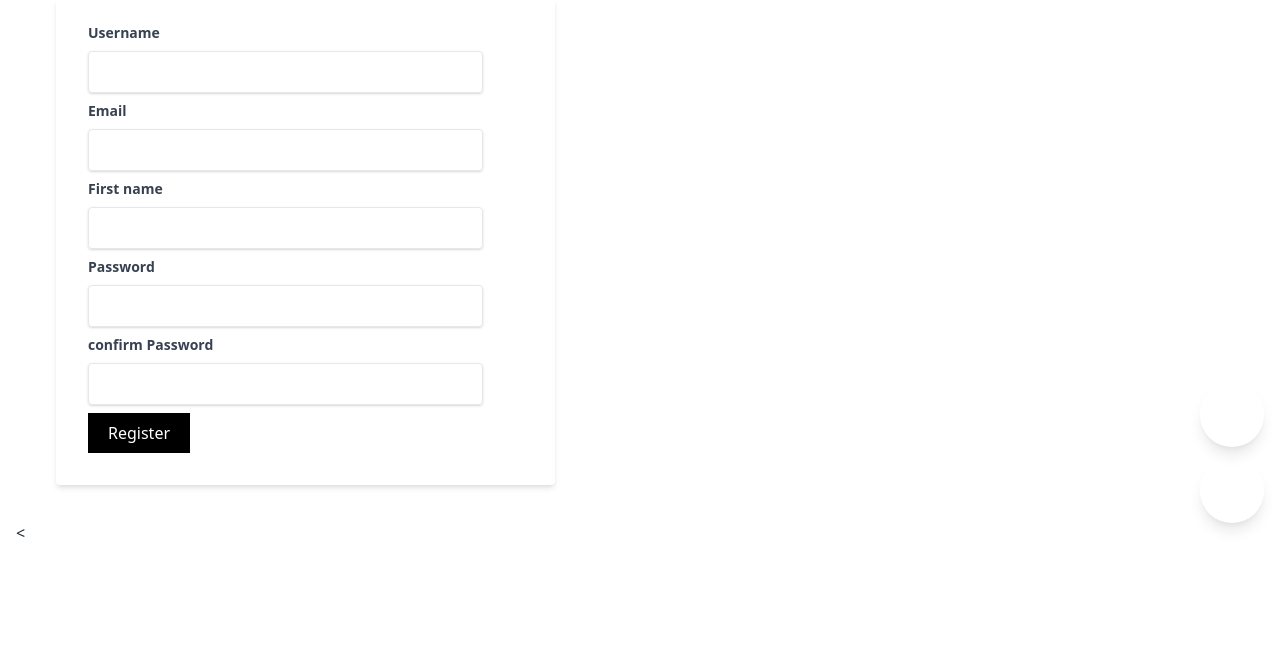
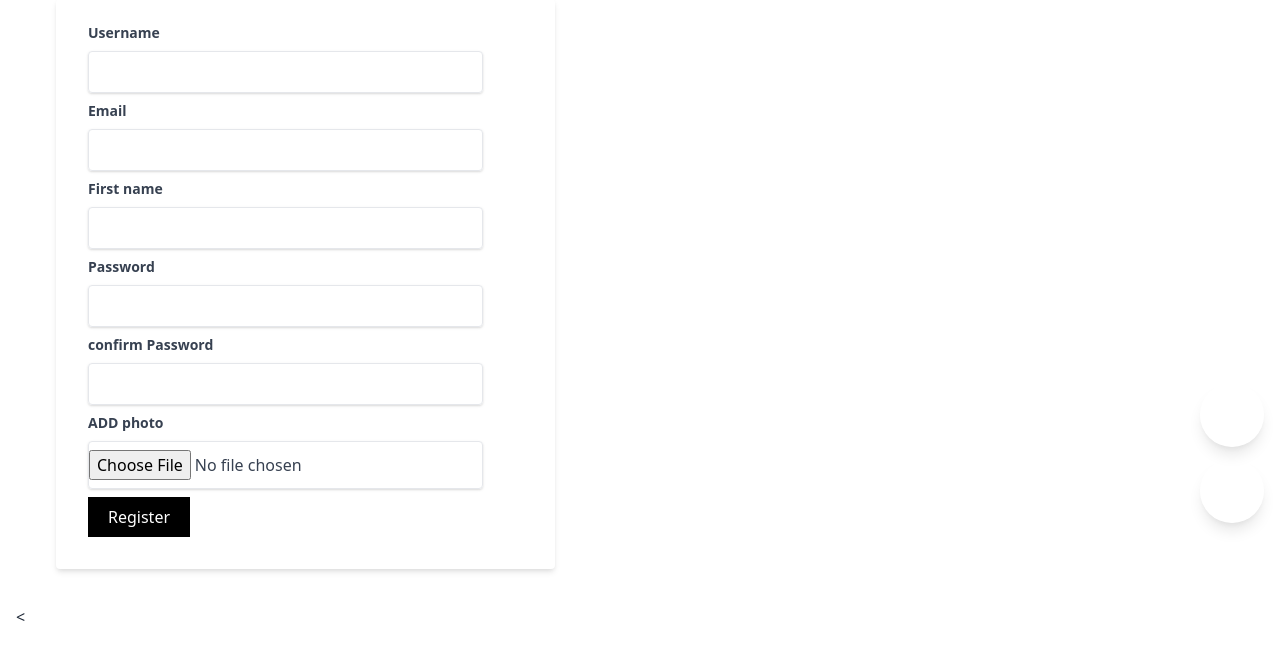
Before and after one commit to vaibhav14895/social-media, a Django app: page /users/register/ in a window 1280 px wide. Shown: the part 261-914 px from the top of the page. Before the commit the page ends 798 px from the top, so only its background shows below. Run offline with Django 4.2, Linux system fonts and the light colour scheme; style sheets or scripts are compiled from the project's sources; some libraries are stand-ins or nearby versions.

Commit message:
updated ui

```diff
--- a/app/forms.py
+++ b/app/forms.py
@@ -35,3 +35,4 @@ class ProfileEditForm(forms.ModelForm):
 
         model = Profile
         fields=('photo',)
+        widgets={'photo':forms.FileInput(attrs={'class':'form-control-file'})}
--- a/app/models.py
+++ b/app/models.py
@@ -4,7 +4,7 @@ from django.conf import settings
 # Create your models here.
 class Profile(models.Model):
     user=models.OneToOneField(settings.AUTH_USER_MODEL,on_delete=models.CASCADE)
-    photo=models.ImageField(upload_to='users/%Y/%m/%d',blank=True)
+    photo=models.ImageField(upload_to='users/%Y/%m/%d',blank=True,default='users/images/download.png')
 
     def __str__(self) -> str:
         return self.user.username
--- a/app/template/users/index.html
+++ b/app/template/users/index.html
@@ -10,10 +10,10 @@
 <div class="grid mx-60 p-10 grid-cols-1">
     {% for post in posts %}
     <!-- card start here -->
-    <a href="{% url 'feed_post' %}">
+    <a href="{% url 'feed_post' post.user %}">
         <div class=" rounded overflow-hidden w-[470px] h-[470px] bg-white shadow-lg">
             <div class="user-container flex mx-5 my-5">
-                <img class="h-10 w-10 rounded-full" src="{{profile.photo.url}}" class="h-8 w-8" alt="">
+                <img class="h-10 w-10 rounded-full" src="{{post.user.profile.photo.url}}" class="h-8 w-8" alt="">
 
                 <div class="mx-2 my-2 font-bold"><span>{{post.user}}</span></div>
 
--- a/app/template/users/register.html
+++ b/app/template/users/register.html
@@ -2,7 +2,7 @@
 {%block body %}
 <h1 class="text-2xl m-10">Register User</h1>
 <div class="container py-5">
-    <form method="post" class="bg-white shadow-md m-10 w-2/5 rounded px-8 pt-6 pb-8 mb-4">
+    <form method="post" class="bg-white shadow-md m-10 w-2/5 rounded px-8 pt-6 pb-8 mb-4" enctype="multipart/form-data">
         {% csrf_token %}
         <div class="mb-2">
             <label class="block text-gray-700 text-sm font-bold mb-2" for="Username">Username</label>
@@ -25,7 +25,10 @@
             <label class="block text-gray-700 text-sm font-bold mb-2" for="confirm_Password">confirm Password</label>
             <div class="shadow text-gray-700 appearance-none border rounded py-2  mr-10">{{ user_form.password2 }}</div>
         </div>
-
+        <div class="mb-2">
+            <label class="block text-gray-700 text-sm font-bold mb-2" for="confirm_Password">ADD photo</label>
+            <div class="shadow text-gray-700 appearance-none border rounded py-2  mr-10">{{ profile_form.photo }}</div>
+        </div>
 
         <button type="submit" class="text-white bg-black px-5 py-2">Register</button>
     </form>
--- a/app/views.py
+++ b/app/views.py
@@ -31,7 +31,7 @@ def user_login(request):
             user=authenticate(request,username=data['username'],password=data['password'])
             if user is not None:
                 login(request,user)
-                return redirect('feed_post')
+                return redirect('index')
             else:
                 return HttpResponse("invalid credentials")
     else:
@@ -45,7 +45,7 @@ def logout_page(request):
 @login_required
 def index(request):
     current_user=request.user
-    posts=Post.objects.filter(user=current_user)
+    posts=Post.objects.all()
     profile=Profile.objects.filter(user=current_user).first()
     return render(request,"users/index.html",{'posts':posts,'profile':profile})
 
@@ -53,15 +53,19 @@ def index(request):
 def register(request):
     if request.method=="POST":
        user_form =UserRegistrationForm(request.POST)
-       if user_form.is_valid():
+       profile_form=ProfileEditForm(request.POST,files=request.FILES)
+       if user_form.is_valid() and profile_form.is_valid():
            new_user=user_form.save(commit=False)
            new_user.set_password(user_form.cleaned_data['password'])
            new_user.save()
+           profile_form.save()
            Profile.objects.create(user=new_user)
-           return JsonResponse("success")
+           return render(request,
+                         'users/index.html')
     else:
         user_form=UserRegistrationForm()
-    return render(request,'users/register.html',{'user_form':user_form} )
+        profile_form=ProfileEditForm()
+    return render(request,'users/register.html',{'user_form':user_form,'profile_form':profile_form} )
 
 from rest_framework.response import Response
 from rest_framework import status
--- a/posts/template/posts/feed.html
+++ b/posts/template/posts/feed.html
@@ -8,7 +8,7 @@
 
         <!-- Profile Image -->
         <div class="flex justify-center sm:justify-start">
-            <img src="{{profile.photo.url}}" alt="Profile"
+            <img src="{{ profile.photo.url }}" alt="Profile"
                 class="w-32 h-32 rounded-full object-cover border-4 border-sky-500 shadow-md">
         </div>
 
--- a/posts/urls.py
+++ b/posts/urls.py
@@ -4,7 +4,7 @@ from django.conf import settings
 from . import views
 urlpatterns = [
     path('create/',views.post_create,name='post_create'),
-    path('feed/',views.feed,name='feed_post'),
+    path('feed/<str:pk>',views.feed,name='feed_post'),
     path('like/',views.like_post,name='liked_post'),
 
 ]
```
Also changed, not shown: posts/views.py (+5 -4 lines), app/migrations/0002_alter_profile_photo.py (added), app/static/users/images/download.png (added), db.sqlite3, media/users/2025/05/13/IMG_20211226_123020_XFAAntU.jpg (added), 3 other files.
